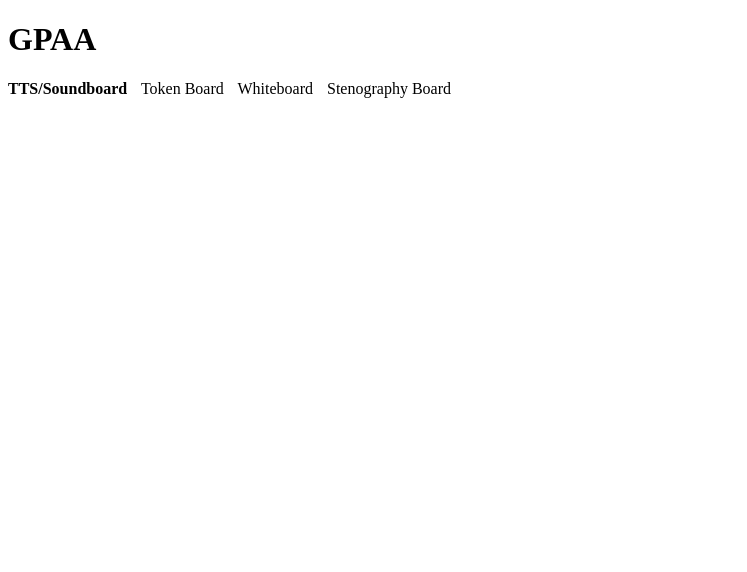
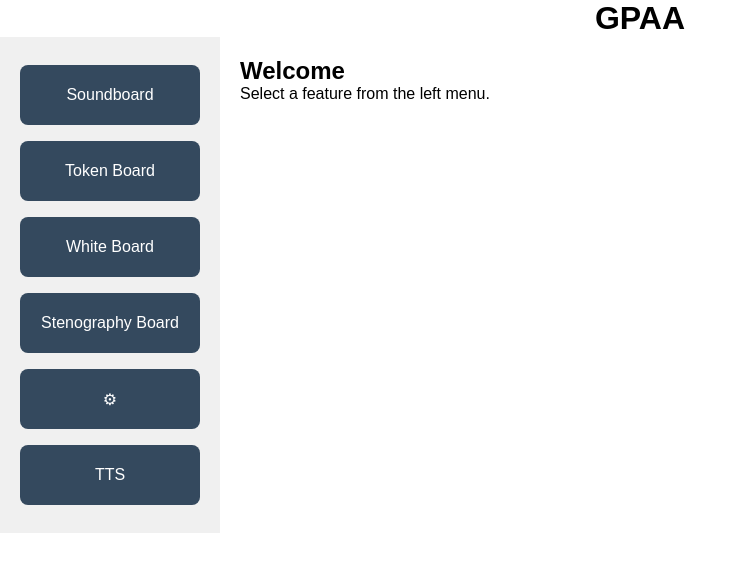
Before and after one commit to edeguzman05/Accommdations-App, a plain HTML site: page index.html in a window 1280 px wide. Shown: the whole page, without its empty margins (0-747 px from the left). Drawn offline with Linux system fonts and the light colour scheme.

Commit message:
Added a bunch ot the app, created a seperate js file for HTML scripts, and updated the html and styling. So far so good, prototype could be coming soon

```diff
--- a/index.html
+++ b/index.html
@@ -9,53 +9,24 @@
 
 <body>
     <h1>GPAA</h1>
-
     <!-- Seperate Tags! -->
-
     <div class="container">
-        <div class="tabs">
-            <span data-tab-value="#tts-soundboard" class="active">TTS/Soundboard</span>
-            <span data-tab-value="#token-board">Token Board</span>
-            <span data-tab-value="#whiteboard">Whiteboard</span>
-            <span data-tab-value="#stenography-board">Stenography Board</span>
+        <div class="app">
+            <div class="sidebar">
+                <button data-tab="#soundboard">Soundboard</button>
+                <button data-tab="#tokenboard">Token Board</button>
+                <button data-tab="#whiteboard">White Board</button>
+                <button data-tab="#stenoboard">Stenography Board</button>
+                <button data-tab="#settings">⚙</button>
+                <button data-tab="#tts">TTS</button>
+            </div>
+            <div class="content" id="content">
+                <h2>Welcome</h2>
+                <p>Select a feature from the left menu.</p>
+            </div>
         </div>
-        <!-- Tab content -->
-
-        <div class="tab-content" id="tts-soundboard" data-tab-info>
-            <!-- Soundboard + TTS UI here -->
-        </div>
-
-        <div class="tab-content" id="token-board" data-tab-info>
-            <!-- Tokenboard UI here -->
-        </div>
-
-        <div class="tab-content" id="whiteboard" data-tab-info>
-            <!-- Whiteboard canvas here -->
-        </div>
-
-        <div class="tab-content" id="stenography-board" data-tab-info>
-            <!-- Optional stenography tool here -->
-        </div>
-        <script type="text/javascript">
-            const tabs = document.querySelectorAll('[data-tab-value]')
-            const tabContents = document.querySelectorAll('.tab-content')
-
-            tabs.forEach(tab => {
-                tab.addEventListener('click', () => {
-                    // Remove active class from all tabs
-                    tabs.forEach(t => t.classList.remove('active'))
-                        // Add active class to clicked tab
-                    tab.classList.add('active')
-
-                    // Remove active class from all content divs
-                    tabContents.forEach(tc => tc.classList.remove('active'))
-
-                    // Add active class to target content div
-                    const target = document.querySelector(tab.dataset.tabValue)
-                    target.classList.add('active')
-                })
-            })
-        </script>
+    </div>
+    <script src="js/main.js"></script>
 </body>
 
 </html>
--- a/style.css
+++ b/style.css
@@ -1,3 +1,53 @@
+* {
+    box-sizing: border-box;
+    margin: 0;
+    padding: 0;
+}
+
+h1 {
+    text-align: center;
+}
+
+body {
+    font-family: sans-serif;
+}
+
+.app {
+    display: flex;
+    height: 100vh;
+}
+
+.sidebar {
+    position: fixed;
+    top: 80;
+    left: 0;
+    width: 220px;
+    background: #f0f0f0;
+    padding: 20px 10px;
+    display: flex;
+    flex-direction: column;
+    align-items: center;
+}
+
+.content {
+    margin-left: 220px;
+    padding: 20px;
+}
+
+.sidebar button {
+    width: 180px;
+    padding: 10px;
+    margin: 8px 0;
+    border: none;
+    border-radius: 8px;
+    color: white;
+    background: #34495e;
+    font-size: 16px;
+    height: 60px;
+    cursor: pointer;
+    transition: 0.3s;
+}
+
 .tab-content {
     display: none;
 }
```
Also changed, not shown: javascripts/main.js (added, +18 -0 lines), app_scripts.js (deleted).
